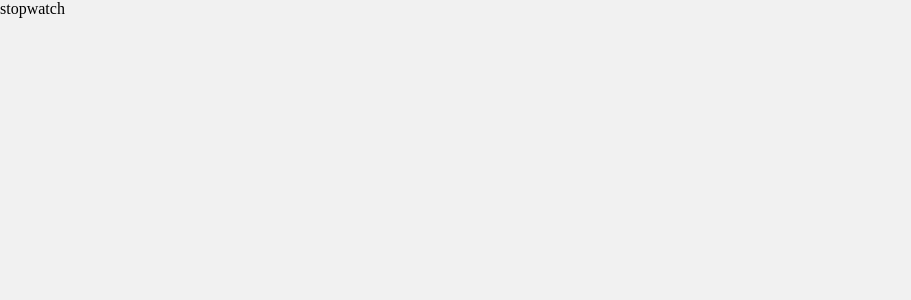
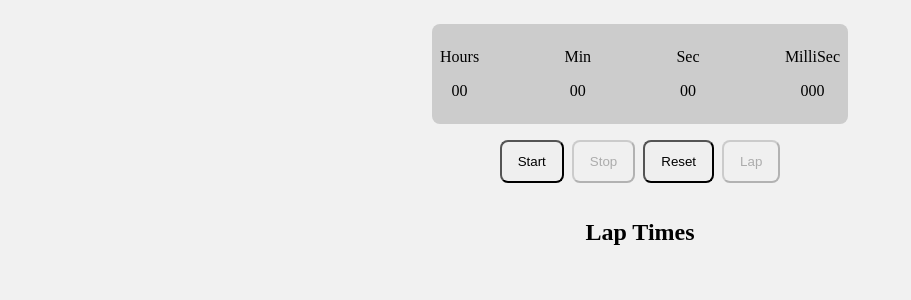
Before and after one commit to Shopify/eng-intern-assessment-react, a React app: page / in a window 1280 px wide. Shown: the top 300 px of the page, without its empty margins (0-911 px from the left). Built offline with nearby package versions, Linux system fonts and the light colour scheme.

Commit message:
created timer logic

```diff
--- a/src/App.css
+++ b/src/App.css
@@ -1,4 +1,9 @@
-html, body, #root, .stopwatch, .stopwatch-content, .stopwatch-buttons {
+html,
+body,
+#root,
+.stopwatch,
+.stopwatch-content,
+.stopwatch-buttons {
   height: -webkit-fill-available;
 }
 
@@ -7,65 +12,54 @@ body {
   margin: 0px;
 }
 
-.stopwatch-title {
-  background-color: #303030;
-  margin: 0px;
-  color: white;
-  padding-left: 16px;
-  padding: 10px 0px 10px 16px;
+.main-container {
+  display: flex;
+  flex-direction: column;
+  align-items: center;
+  padding: 24px;
 }
 
-.stopwatch-content {
+.timer-container {
   display: flex;
+  flex-direction: column;
+  align-items: center;
 }
 
-.stopwatch-buttons {
+.time-display {
   display: flex;
-  flex-direction: column;
-  background-color: #ebebeb;
-  padding: 16px 12px;
-  width: 200px;
+  justify-content: space-between;
+  width: 25rem; /* Adjust width as needed */
+  background-color: #ccc;
+  padding: 0.5rem;
+  border-radius: 0.5rem;
 }
 
-.stopwatch-buttons button:focus {
-  outline: none;
-  border: 2px solid #000000;
+.label,
+.value {
+  text-align: center;
 }
 
-.stopwatch-buttons button {
-  margin: 7px 0px;
-  background-color: #fafafa;
-  border: 0px solid #fafafa;
-  text-align: left;
-  border-radius: 0.5rem;
-  padding: 7px 0px 7px 15px;
-  box-shadow: 0.5px 0.5px gray;
+.control-buttons {
+  display: flex;
+  justify-content: center;
+  gap: 0.5rem;
+  margin-top: 1rem;
 }
 
-.stopwatch-time {
-  margin-left: auto;
-  margin-right: auto;
-  margin-top: 20px;
-  padding: 50px;
-  background-color: #ffffff;
-  height: fit-content;
-  border-radius: 0.75rem;
-  width: 50%;
-  text-align: -webkit-center;
-  box-shadow: 0.5px 0.5px gray;
+.start-button,
+.stop-button,
+.reset-button,
+.lap-button {
+  padding: 0.75rem 1rem;
+  border-radius: 0.5rem;
 }
 
-.stopwatch-time p {
-  font-size: xxx-large;
+.lap-times {
+  margin-top: 1rem;
 }
 
-.stopwatch-laptimes ul {
-  list-style: none;
-  padding: 0px;
+.lap-times-heading {
+  font-size: 1.5rem;
+  font-weight: bold;
+  margin-bottom: 0.5rem;
 }
-
-.stopwatch-laptimes li {
-  padding: 10px 0px;
-  border-bottom: 1px solid #ebebeb;
-  font-size: x-large;
-}
--- a/src/StopWatch.tsx
+++ b/src/StopWatch.tsx
@@ -2,7 +2,148 @@ import React, { useState, useEffect } from "react";
 import StopWatchButton from "./StopWatchButton";
 
 const StopWatch = () => {
-  return <div>stopwatch</div>;
+  // States to manage time and timer functionality
+  const [hours, setHours] = useState(0); // State for hours
+  const [minutes, setMinutes] = useState(0); // State for minutes
+  const [seconds, setSeconds] = useState(0); // State for seconds
+  const [milliseconds, setMilliseconds] = useState(0); // State for milliseconds
+  const [isActive, setIsActive] = useState(false); // State to track if timer is active or not
+  const [lapTimes, setLapTimes] = useState<string[]>([]); // State to store lap times
+
+  // Effect hook to handle timer logic
+  useEffect(() => {
+    let interval: NodeJS.Timeout;
+
+    if (isActive) {
+      // If timer is active, create an interval to update time
+      interval = setInterval(() => {
+        // Update milliseconds every millisecond
+        if (milliseconds < 999) {
+          setMilliseconds((prev) => prev + 1);
+        }
+        // Update seconds when milliseconds reach 999
+        else if (seconds < 59) {
+          setMilliseconds(0);
+          setSeconds((prev) => prev + 1);
+        }
+        // Update minutes when seconds reach 59
+        else if (minutes < 59) {
+          setMilliseconds(0);
+          setSeconds(0);
+          setMinutes((prev) => prev + 1);
+        }
+        // Update hours when minutes reach 59
+        else {
+          setMilliseconds(0);
+          setSeconds(0);
+          setMinutes(0);
+          setHours((prev) => prev + 1);
+        }
+      }, 1); // Run every millisecond
+    }
+
+    // Clear interval on component unmount or when isActive becomes false
+    return () => clearInterval(interval);
+  }, [isActive, milliseconds, seconds, minutes]);
+
+  // Handler to start the timer
+  const startTimer = () => {
+    setIsActive(true);
+  };
+
+  // Handler to stop the timer
+  const stopTimer = () => {
+    setIsActive(false);
+  };
+
+  // Handler to reset the timer and lap times
+  const resetTimer = () => {
+    setIsActive(false);
+    setHours(0);
+    setMinutes(0);
+    setSeconds(0);
+    setMilliseconds(0);
+    setLapTimes([]);
+  };
+
+  // Handler to record a lap
+  const recordLap = () => {
+    // Format the current time with hours, minutes, seconds, and milliseconds
+    const formattedTime = `${hours.toString().padStart(2, "0")}:${minutes
+      .toString()
+      .padStart(2, "0")}:${seconds.toString().padStart(2, "0")}:${milliseconds
+      .toString()
+      .padStart(3, "0")}`;
+    // Add the formatted lap time to the lap times array
+    setLapTimes((prevLapTimes) => [...prevLapTimes, formattedTime]);
+  };
+
+  // JSX rendering
+
+  return (
+    <main className="main-container">
+      <div className="timer-container">
+        <div className="time-display">
+          <div>
+            <p className="label">Hours</p>
+            <p className="value">{`${hours.toString().padStart(2, "0")}`}</p>
+          </div>
+          <div>
+            <p className="label">Min</p>
+            <p className="value">{`${minutes.toString().padStart(2, "0")}`}</p>
+          </div>
+          <div>
+            <p className="label">Sec</p>
+            <p className="value">{`${seconds.toString().padStart(2, "0")}`}</p>
+          </div>
+          <div>
+            <p className="label">MilliSec</p>
+            <p className="value">{`${milliseconds
+              .toString()
+              .padStart(3, "0")}`}</p>
+          </div>
+        </div>
+        <div className="control-buttons">
+          <button
+            onClick={startTimer}
+            disabled={isActive}
+            className="start-button"
+          >
+            Start
+          </button>
+          <button
+            onClick={stopTimer}
+            disabled={!isActive}
+            className="stop-button"
+          >
+            Stop
+          </button>
+          <button
+            onClick={resetTimer}
+            disabled={isActive}
+            className="reset-button"
+          >
+            Reset
+          </button>
+          <button
+            onClick={recordLap}
+            disabled={!isActive}
+            className="lap-button"
+          >
+            Lap
+          </button>
+        </div>
+      </div>
+      <div className="lap-times">
+        <h2 className="lap-times-heading">Lap Times</h2>
+        <ul>
+          {lapTimes.map((lapTime, index) => (
+            <li key={index}>{`Lap ${index + 1}: ${lapTime}`}</li>
+          ))}
+        </ul>
+      </div>
+    </main>
+  );
 };
 
 export default StopWatch;
```
